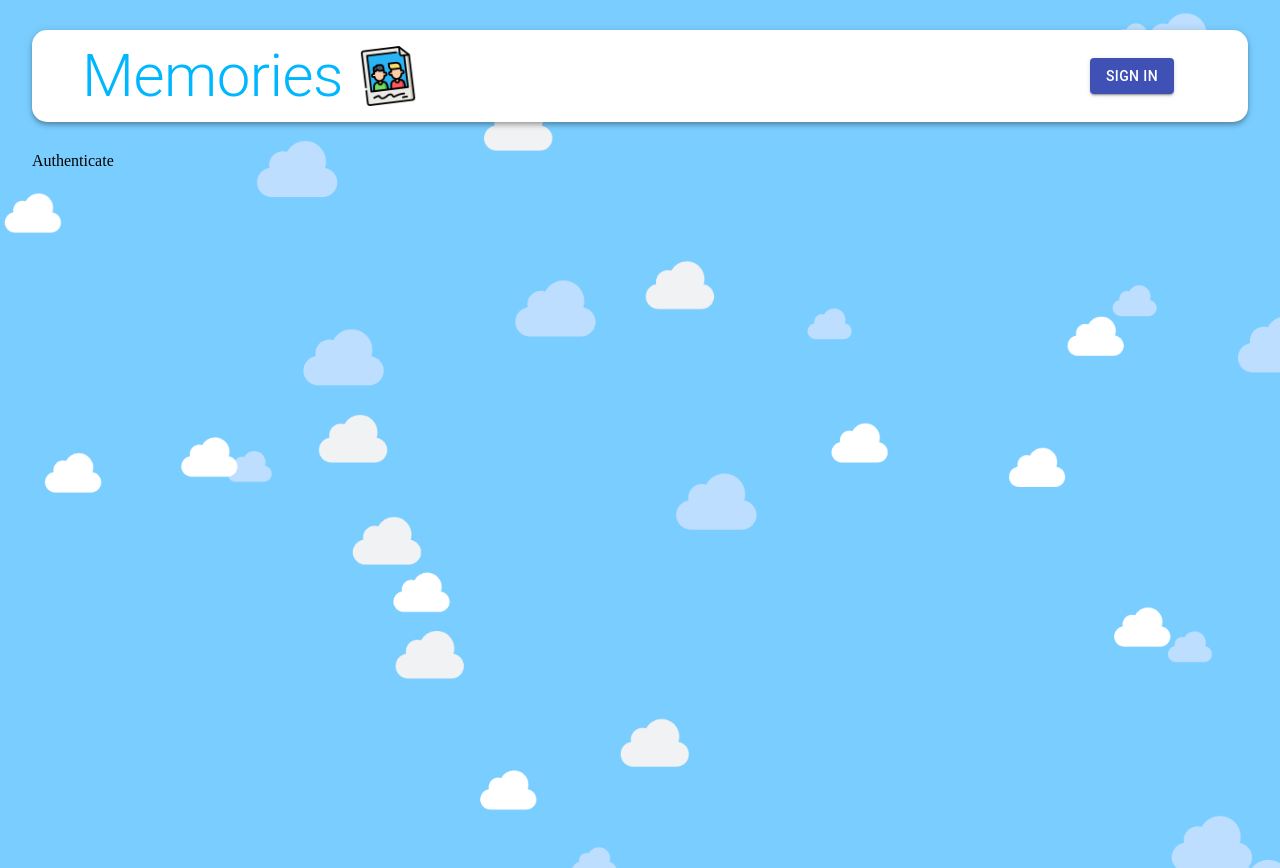
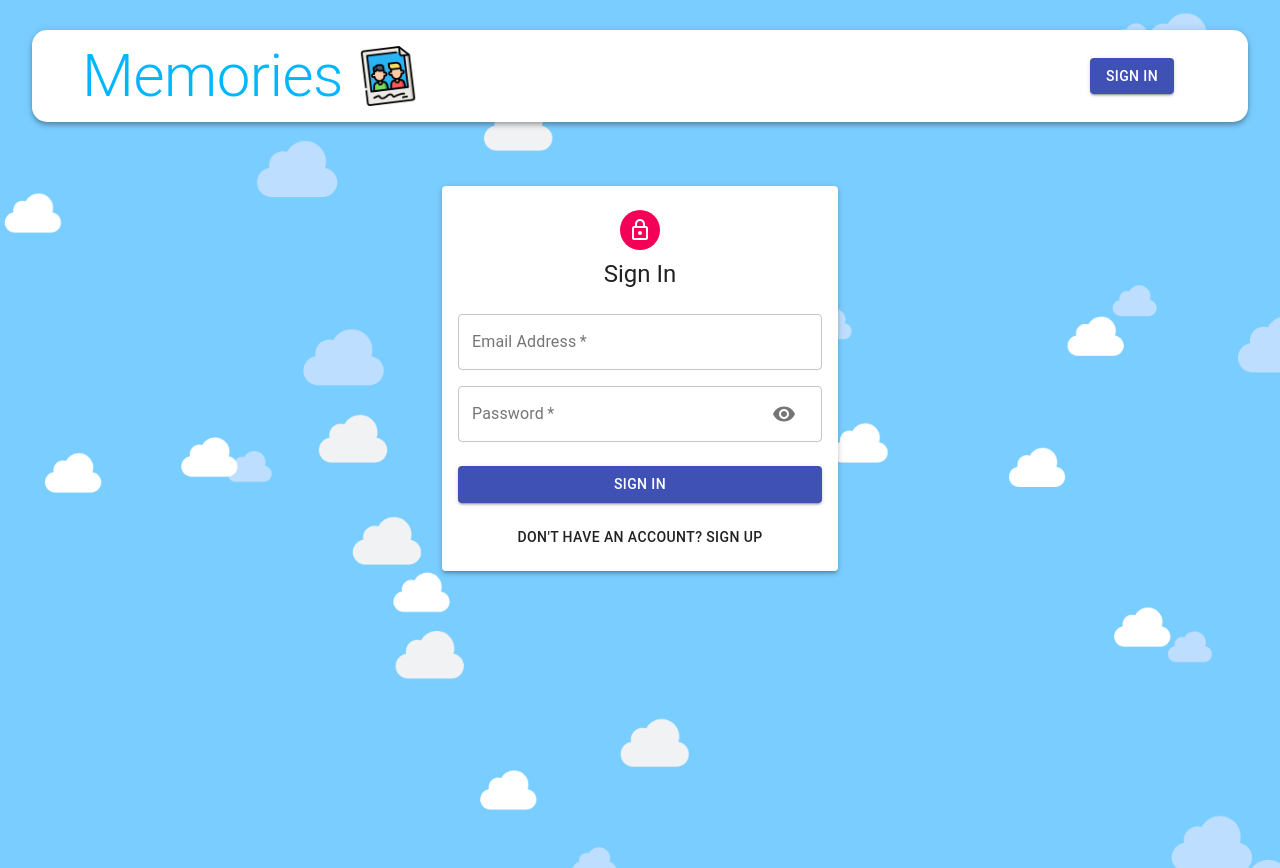
Before and after one commit to Robson-Ribeiro/memories-webapp, a React (Create React App) app in the folder client/: page /auth in a window 1280 px wide. Built offline with nearby package versions, Linux system fonts and the light colour scheme.

Commit message:
Login and Logon form created

```diff
--- a/client/src/components/Auth/Auth.js
+++ b/client/src/components/Auth/Auth.js
@@ -1,10 +1,71 @@
-import { Divider } from "@material-ui/core";
-import React from "react";
+import React, { useState } from "react";
+
+import { Avatar, Button, Paper, Grid, Typography, Container } from '@material-ui/core';
+import LockOutlinedIcon from '@material-ui/icons/LockOutlined';
+
+import useStyles from './styles';
+
+import Input from "./Input";
 
 const Auth = () => {
+    const classes = useStyles();
+
+    const [showPassword, setShowPassword] = useState(false);
+
+    const [isSignUp, setIsSignUp] = useState(false);
+
+    const handleSubmit = (e) => {
+        e.preventDefault();
+    }
+
+    const handleChange = () => {
+
+    }
+
+    const handleShowPassword = () => {
+        showPassword ? setShowPassword(false) : setShowPassword(true);
+    }
+
+    const switchIsSignUp = () => {
+        setIsSignUp((prevIsSignUp) => !prevIsSignUp);
+        setShowPassword(false);
+    }
+
 
     return (
-        <div>Authenticate</div>
+        <Container component="main" maxWidth="xs">
+            <Paper className={classes.paper} elevation={3}>
+                <Avatar className={classes.avatar}>
+                    <LockOutlinedIcon />
+                </Avatar>
+                <Typography variant="h5">{isSignUp ? "Sign Up" :"Sign In"}</Typography>
+                <form className={classes.form} onSubmit={handleSubmit}>
+                    <Grid container spacing={2}>
+                        {
+                            isSignUp && (
+                                <>
+                                    <Input name="firstName" label="First Name" handleChange={handleChange} autoFocus half />
+                                    <Input name="lastName" label="Last Name" handleChange={handleChange} half />
+                                </>
+                            )
+                        }
+                        <Input name="email" label="Email Address" handleChange={handleChange} type="email" />
+                        <Input name="password" label="Password" handleChange={handleChange} type={ showPassword ? "text" : "password" } handleShowPassword={handleShowPassword} />
+                        { isSignUp && <Input name="confirmPassword" label="Repeat Password" handleChange={handleChange} type="password" /> }
+                    </Grid>
+                    <Button type="submit" fullWidth variant="contained" color="primary" className={classes.submit} >
+                        { isSignUp ? "Sign Up" : "Sign In" }
+                    </Button>
+                    <Grid container justifyContent="center">
+                        <Grid item>
+                            <Button onClick={switchIsSignUp}>
+                                { isSignUp ? "Already have an account? Sign In" : "Don't have an account? Sign Up" }
+                            </Button>
+                        </Grid>
+                    </Grid>
+                </form>
+            </Paper>
+        </Container>
     )
 }
 
--- /dev/null
+++ b/client/src/components/Auth/Input.js
@@ -0,0 +1,36 @@
+import React from "react";
+
+import { TextField, Grid, InputAdornment, IconButton } from '@material-ui/core';
+
+import Visibility from '@material-ui/icons/Visibility';
+import VisibilityOff from '@material-ui/icons/VisibilityOff';
+
+
+const Input = ({ half, name, label, autoFocus, type, handleChange, handleShowPassword }) => {
+
+    return (
+        <Grid item xs={12} sm={half ? 6 : 12}>
+            <TextField
+                name={name}
+                onChange={handleChange}
+                variant="outlined"
+                required
+                fullWidth
+                label={label}
+                autoFocus={autoFocus}
+                type={type}
+                InputProps={name === 'password' && {
+                    endAdornment: (
+                        <InputAdornment position="end">
+                            <IconButton onClick={handleShowPassword}>
+                                {type === "password" ? <Visibility /> : <VisibilityOff />}
+                            </IconButton>
+                        </InputAdornment>
+                    )
+                }}
+                />
+        </Grid>
+    )
+}
+
+export default Input;
--- a/client/src/components/Auth/styles.js
+++ b/client/src/components/Auth/styles.js
@@ -0,0 +1,30 @@
+import { makeStyles } from '@material-ui/core/styles';
+
+export default makeStyles((theme) => ({
+  paper: {
+    marginTop: theme.spacing(8),
+    display: 'flex',
+    flexDirection: 'column',
+    alignItems: 'center',
+    padding: theme.spacing(2),
+  },
+  root: {
+    '& .MuiTextField-root': {
+      margin: theme.spacing(1),
+    },
+  },
+  avatar: {
+    margin: theme.spacing(1),
+    backgroundColor: theme.palette.secondary.main,
+  },
+  form: {
+    width: '100%', // Fix IE 11 issue.
+    marginTop: theme.spacing(3),
+  },
+  submit: {
+    margin: theme.spacing(3, 0, 2),
+  },
+  googleButton: {
+    marginBottom: theme.spacing(2),
+  },
+}));
```
